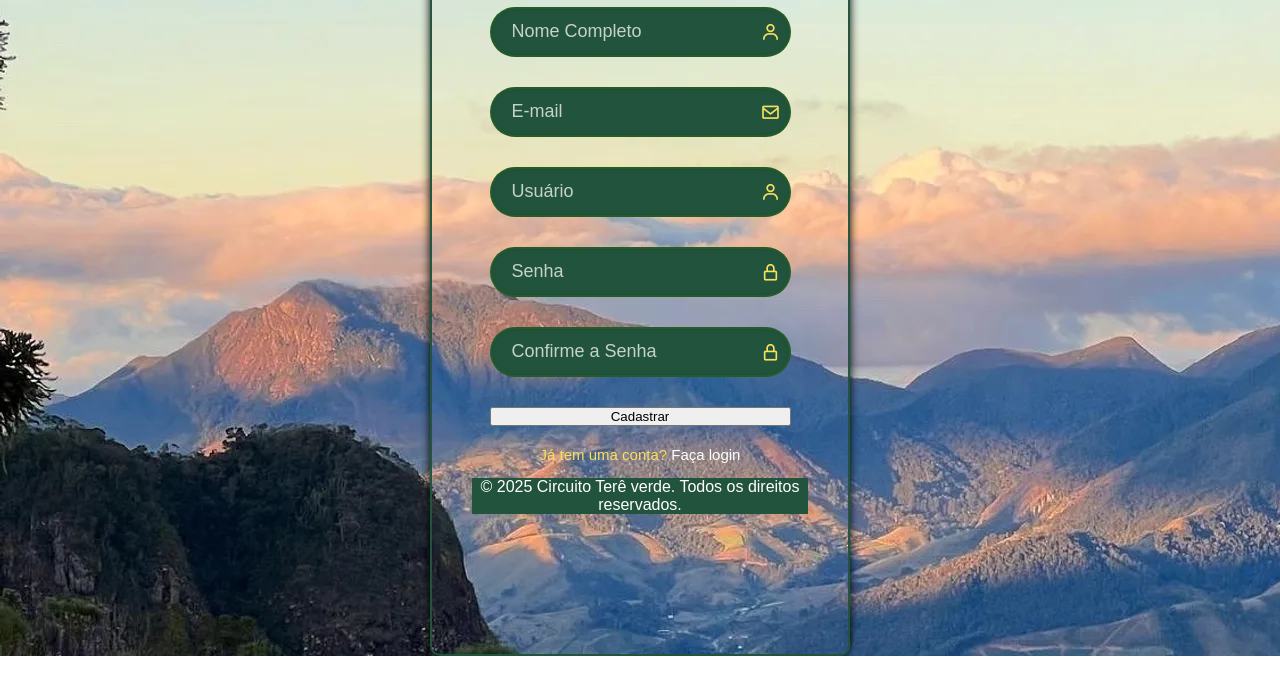
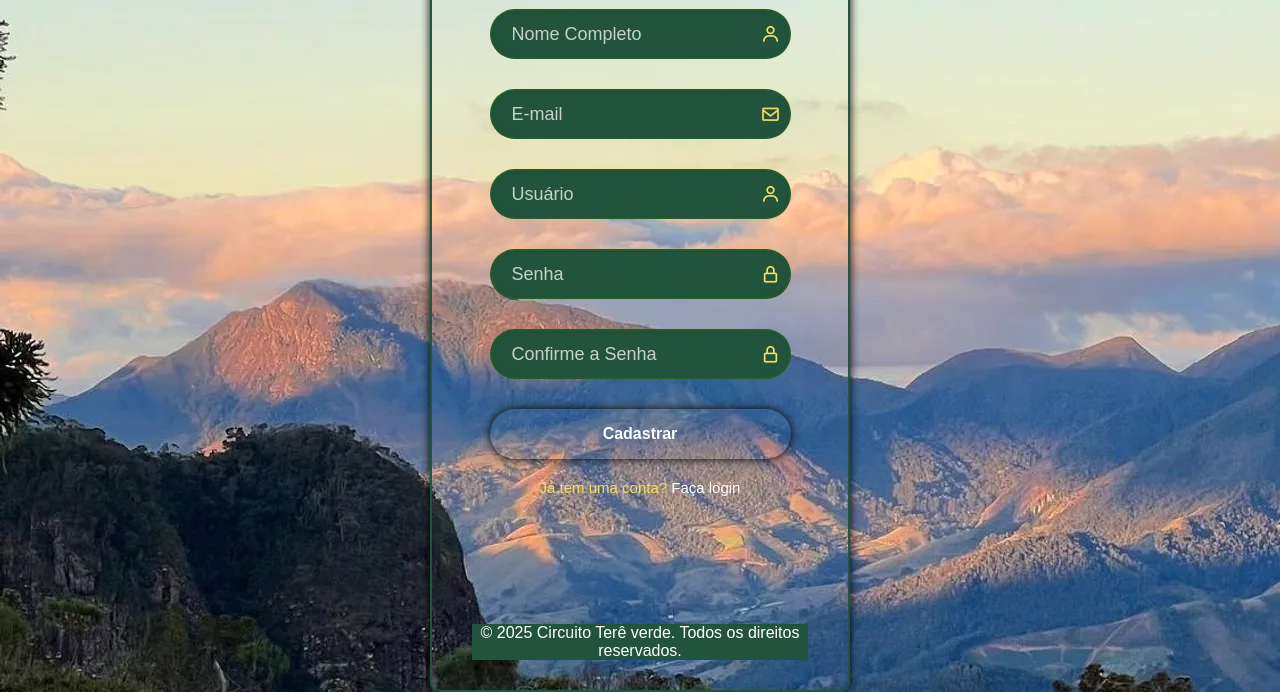
Before and after one commit to Danielletomaz/Circuito-Ter-Verde, a plain HTML site: page cadastro.html in a window 1280 px wide. Shown: the part 408-1100 px from the top of the page. Before the commit the page ends 1064 px from the top, so only its background shows below. Drawn offline with nearby package versions, Linux system fonts and the light colour scheme.

Commit message:
Update cadastro.html

```diff
--- a/cadastro.html
+++ b/cadastro.html
@@ -52,7 +52,7 @@
                 <i class='bx bx-lock-alt'></i>
             </div>
             <div>
-                <button type="submit" class="cadastro">Cadastrar</button>
+                <button type="submit" class="login">Cadastrar</button>
             </div>
             <div class="registro">
                 <p>
@@ -60,11 +60,10 @@
                 </p>
             </div>
         </form>
-
-        <footer>
+    </main>
+                <footer>
             <p>&copy; 2025 Circuito Terê verde. Todos os direitos reservados.</p>
         </footer>
-    </main>
        <script src="login.js"></script>
 </body>
 </html>
```
